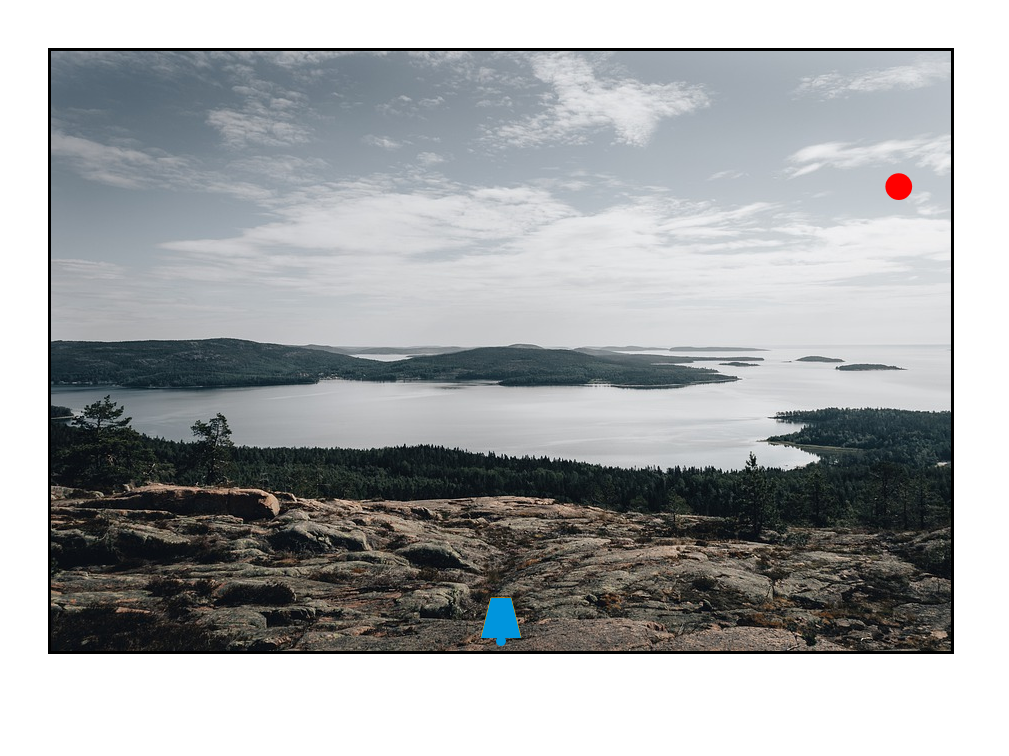
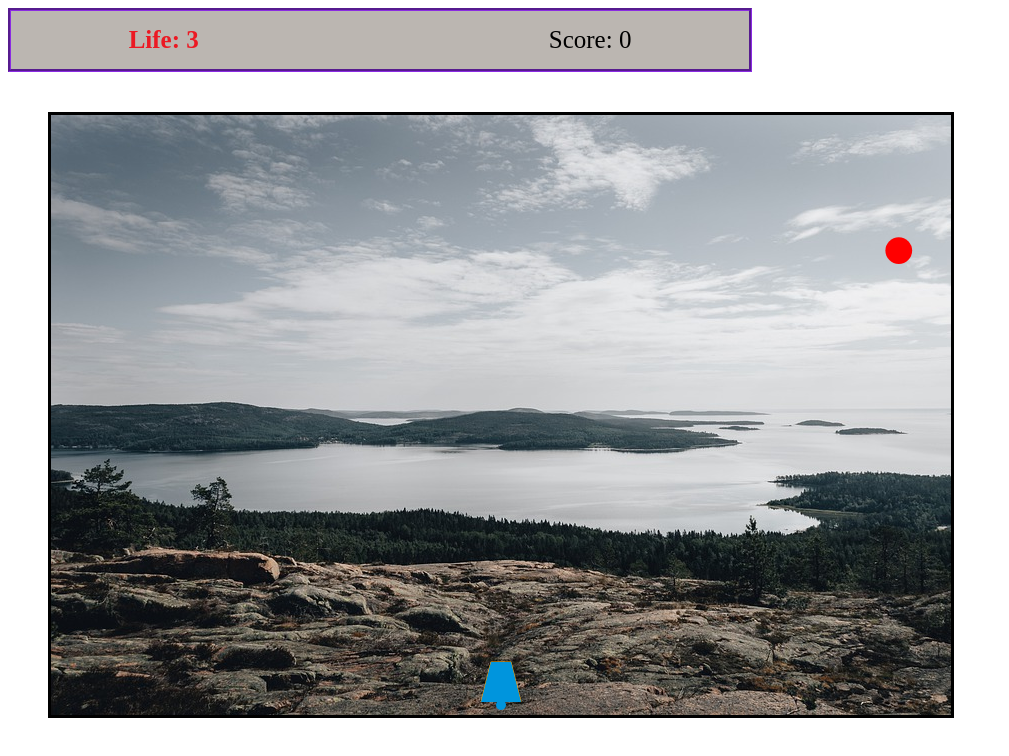
Before and after one commit to TozurElena/PewPew, a plain HTML site: page index.html in a window 1280 px wide. Shown: the whole page, without its empty margins (0-1009 px from the left). Drawn offline with Linux system fonts and the light colour scheme.

Commit message:
ajouter score et vivre

```diff
--- a/assets/script2.js
+++ b/assets/script2.js
@@ -96,16 +96,7 @@ class Target {
 
 //animation du jeu
 let animation;
-function drawScore() {
-    ctx.font = "16px Arial";
-    ctx.fillStyle = "#0095DD";
-    ctx.fillText("Score: "+score, 8, 20);
-}
-function drawLives() {
-    ctx.font = "16px Arial";
-    ctx.fillStyle = "#0095DD";
-    ctx.fillText("Lives: "+lives, canvas.width-65, 20);
-}
+
 
 function animate() {
   animation = requestAnimationFrame(animate);
@@ -132,7 +123,7 @@ function animate() {
 
     if (dist - cible.radius < 1) {
       lifeCompt = lifeCompt - 1;
-      document.getElementById("lifeCompteur").innerHTML = lifeCompt;
+      document.getElementById("lifeCompteur").innerHTML =  lifeCompt;
 
       setTimeout(() => {
         cibles.splice(index, 1);
@@ -150,10 +141,13 @@ function animate() {
       const dist = Math.hypot(projectile.x - cible.x, projectile.y - cible.y);
 
       if (dist - cible.radius - projectile.radius < 1) {
+        score = score + 1;
+        document.getElementById('scoreGame').innerHTML = score;
         setTimeout(() => {
           cibles.splice(index, 1);
           projectiles.splice(projectileIndex, 1);
         }, 0);
+
       }
     });
   });
--- a/assets/style.css
+++ b/assets/style.css
@@ -5,3 +5,18 @@
   margin: 40px;
   background-image: url("fon.jpg");
 }
+.tableau {
+  margin-right: 520px;
+  padding: 15px 25px;
+  border-style: groove;
+  border-color: blueviolet;
+  background-color: rgb(187, 182, 177);
+  display: flex;
+  justify-content: center;
+  gap: 350px;
+  font-size: 25px;
+}
+.life {
+  color: rgb(236, 25, 35);
+  font-weight: 700;
+}
--- a/index.html
+++ b/index.html
@@ -9,6 +9,10 @@
   <title>PewPew</title>
 </head>
 <body>
+  <div class="tableau">
+    <div class="life">Life: <span id="lifeCompteur">3</span> </div>
+    <div class="score">Score: <span id="scoreGame">0</span> </div>
+  </div>
   <canvas id="mon_canvas" width="900" height="600"></canvas>
 
 </body>
```
